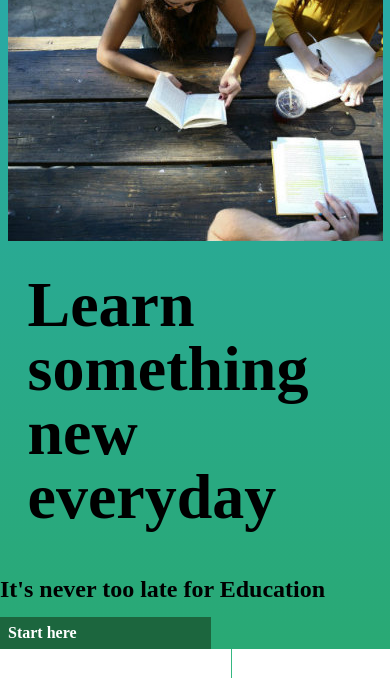
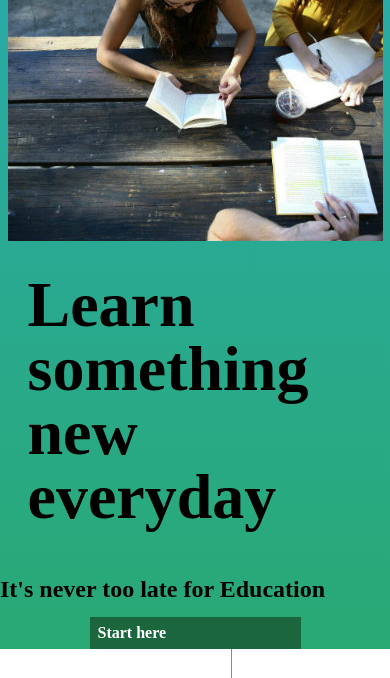
Before and after one commit to Emmadeane/colmar-academy, a plain HTML site: page index.html in a window 390 px wide. Shown: the part 100-778 px from the top of the page. Drawn offline with Linux system fonts and the light colour scheme; a web font is replaced by a local one.

Commit message:
Mobile banner h1 alignment test 3.

```diff
--- a/resources/css/style.css
+++ b/resources/css/style.css
@@ -141,7 +141,16 @@ html {
 
 @media only screen and (max-width: 480px) {
 
+  .bannertxt {
+    display: flex;
+    flex-direction: column;
+    justify-content: center;
+    align-items: center;
+    width: auto;
+    height: auto;
 
+
+  }
 
   .bannertxt .btn {
     justify-content: flex-start;
```
